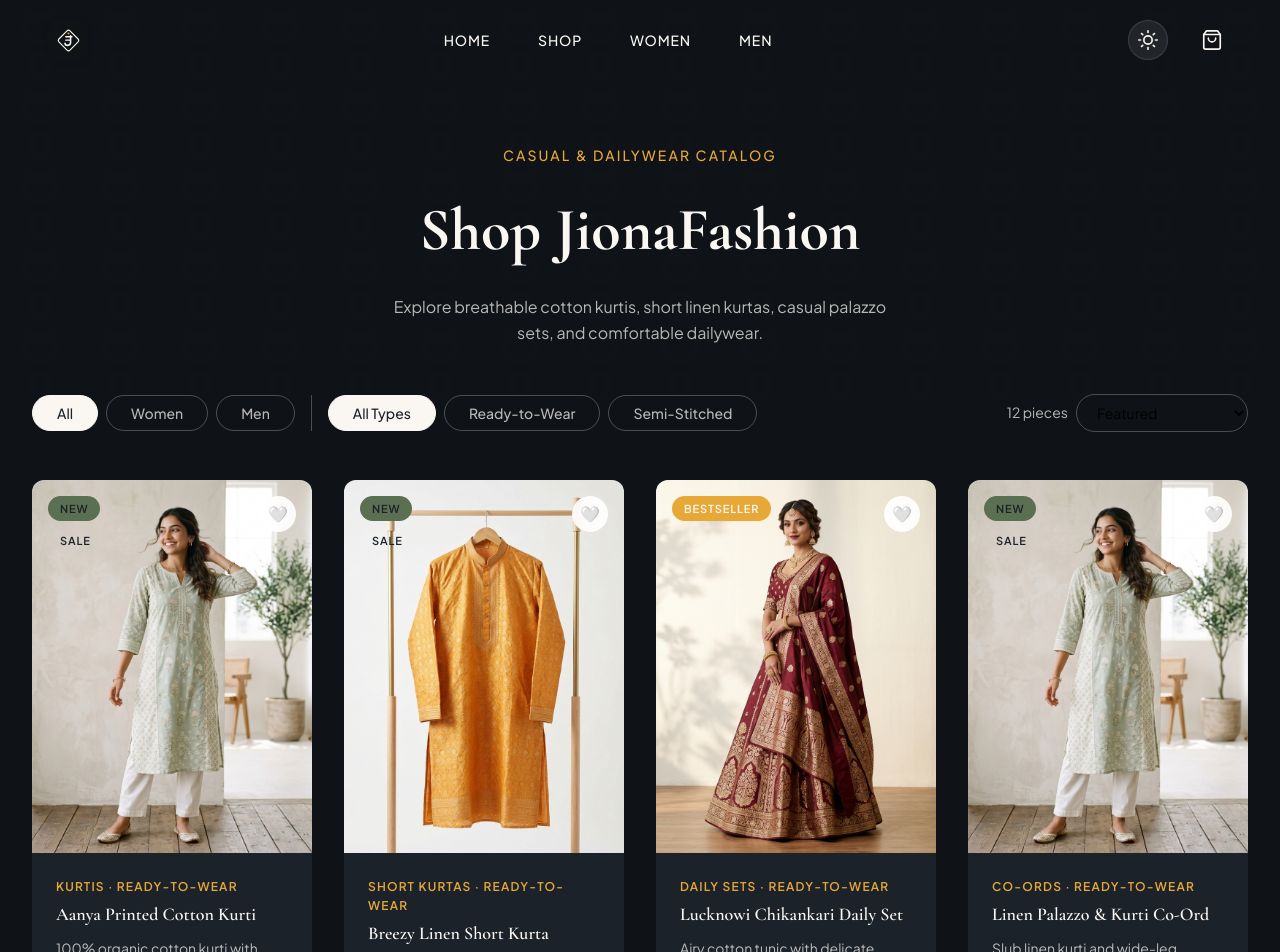
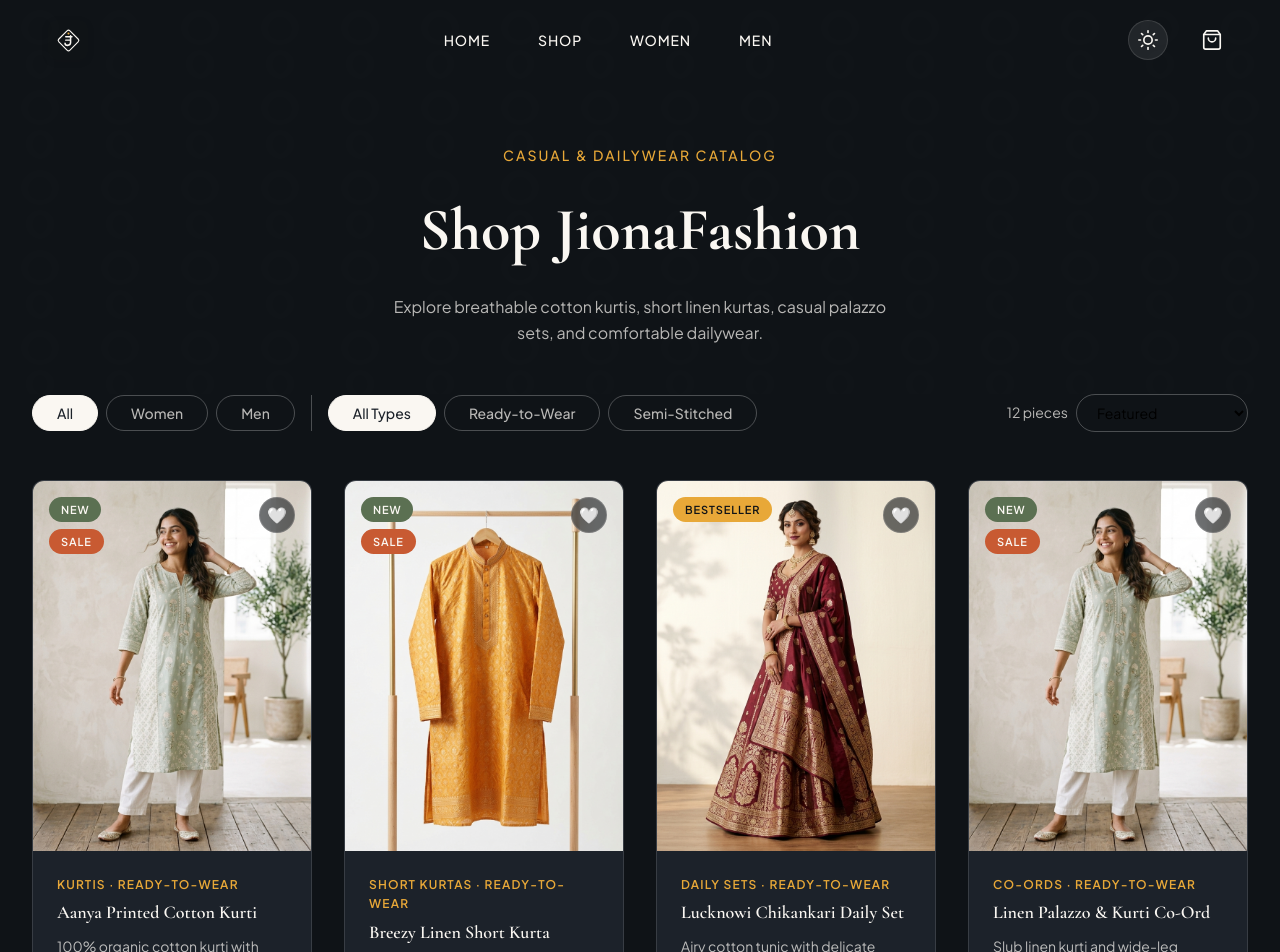
Before and after one commit to J1309/JFSS, a Next.js app: page /shop in a window 1280 px wide. Shown: the top 952 px of the page. Built offline with nearby package versions, Linux system fonts and the light colour scheme; a web font is replaced by a local one.

Commit message:
Fix text visibility in BrandStory and Everyday Staples, and harmonize Light/Dark theme custom properties

```diff
--- a/src/app/globals.css
+++ b/src/app/globals.css
@@ -752,11 +752,11 @@
   gap: var(--space-md);
   padding: 8px 22px 8px 10px;
   border-radius: var(--radius-full);
-  background: rgba(28, 34, 42, 0.75);
+  background: var(--bg-card);
   backdrop-filter: blur(16px);
   -webkit-backdrop-filter: blur(16px);
-  border: 1px solid rgba(255, 255, 255, 0.15);
-  box-shadow: 0 8px 30px rgba(0, 0, 0, 0.3);
+  border: 1px solid var(--border-color);
+  box-shadow: 0 8px 30px rgba(0, 0, 0, 0.15);
   margin-bottom: var(--space-lg);
   cursor: pointer;
   user-select: none;
@@ -766,9 +766,9 @@
   width: 44px;
   height: 44px;
   border-radius: var(--radius-full);
-  background: #0F1317;
-  color: #FAF7F2;
-  border: 1px solid rgba(255, 255, 255, 0.15);
+  background: var(--bg-dark);
+  color: var(--text-primary);
+  border: 1px solid var(--border-color);
   display: flex;
   align-items: center;
   justify-content: center;
@@ -786,7 +786,7 @@
   font-size: 1.35rem;
   font-weight: 700;
   letter-spacing: 0.16em;
-  color: #FAF7F2;
+  color: var(--text-primary);
 }
 
 .hero-logo-subtitle {
@@ -800,7 +800,7 @@
 .hero-logo-divider {
   width: 1px;
   height: 24px;
-  background: rgba(255, 255, 255, 0.15);
+  background: var(--border-color);
 }
 
 .hero-logo-tag {
@@ -811,7 +811,7 @@
   font-weight: 600;
   letter-spacing: 0.08em;
   text-transform: uppercase;
-  color: #FAF7F2;
+  color: var(--text-primary);
 }
 
 .tag-dot {
@@ -826,7 +826,7 @@
   font-size: clamp(var(--text-4xl), 5vw, var(--text-7xl));
   font-weight: 600;
   line-height: 1.04;
-  color: var(--charcoal);
+  color: var(--text-primary);
   margin-bottom: var(--space-lg);
   letter-spacing: -0.02em;
 }
@@ -843,7 +843,7 @@
 
 .hero-subtitle {
   font-size: var(--text-lg);
-  color: var(--charcoal-muted);
+  color: var(--text-secondary);
   line-height: 1.7;
   margin-bottom: var(--space-2xl);
   max-width: 520px;
@@ -862,7 +862,7 @@
   align-items: center;
   gap: var(--space-xl);
   padding-top: var(--space-lg);
-  border-top: 1px solid rgba(44, 44, 44, 0.08);
+  border-top: 1px solid var(--border-color);
   width: 100%;
 }
 
@@ -876,12 +876,12 @@
   font-family: var(--font-display);
   font-size: var(--text-xl);
   font-weight: 700;
-  color: var(--charcoal);
+  color: var(--text-primary);
 }
 
 .stat-item span {
   font-size: var(--text-xs);
-  color: var(--charcoal-muted);
+  color: var(--text-secondary);
   letter-spacing: 0.03em;
 }
 
@@ -1327,17 +1327,20 @@
 .product-card {
   flex: 0 0 300px;
   scroll-snap-align: start;
-  background: var(--cream);
+  background: var(--bg-card);
+  border: 1px solid var(--border-color);
   border-radius: var(--radius-lg);
   overflow: hidden;
   transition: all var(--transition-base);
   position: relative;
   cursor: pointer;
+  color: var(--text-primary);
 }
 
 .product-card:hover {
   transform: translateY(-8px);
-  box-shadow: var(--shadow-xl);
+  box-shadow: 0 16px 40px rgba(0, 0, 0, 0.25);
+  border-color: var(--border-color-strong);
 }
 
 .product-card-image {
@@ -1345,7 +1348,7 @@
   width: 100%;
   aspect-ratio: 3/4;
   overflow: hidden;
-  background: var(--mist);
+  background: var(--bg-secondary);
 }
 
 .product-card-image-inner {
@@ -1369,7 +1372,7 @@
   width: 36px;
   height: 36px;
   border-radius: var(--radius-full);
-  background: rgba(255, 255, 255, 0.9);
+  background: rgba(15, 19, 23, 0.6);
   backdrop-filter: blur(8px);
   display: flex;
   align-items: center;
@@ -1377,18 +1380,20 @@
   cursor: pointer;
   transition: all var(--transition-fast);
   z-index: 2;
-  border: none;
+  border: 1px solid rgba(255, 255, 255, 0.15);
   font-size: 16px;
+  color: #FAF7F2;
 }
 
 .product-card-wishlist:hover {
-  background: var(--dusty-rose);
+  background: var(--saffron);
+  color: #0F1317;
   transform: scale(1.1);
 }
 
 .product-card-wishlist.active {
-  background: var(--dusty-rose);
-  color: var(--deep-maroon);
+  background: var(--saffron);
+  color: #0F1317;
 }
 
 .product-card-badge {
@@ -1406,17 +1411,17 @@
 
 .badge-new {
   background: var(--mehendi-green);
-  color: var(--cream);
+  color: #FAF7F2;
 }
 
 .badge-sale {
-  background: var(--deep-maroon);
-  color: var(--cream);
+  background: var(--terracotta);
+  color: #FAF7F2;
 }
 
 .badge-bestseller {
   background: var(--saffron);
-  color: var(--charcoal);
+  color: #0F1317;
 }
 
 .product-card-quick-add {
@@ -1443,7 +1448,7 @@
   font-weight: 600;
   letter-spacing: 0.1em;
   text-transform: uppercase;
-  color: var(--soft-gold);
+  color: var(--saffron);
   margin-bottom: var(--space-xs);
 }
 
@@ -1451,7 +1456,7 @@
   font-family: var(--font-display);
   font-size: var(--text-lg);
   font-weight: 600;
-  color: var(--charcoal);
+  color: var(--text-primary);
   margin-bottom: var(--space-sm);
 }
 
@@ -1464,12 +1469,12 @@
 .product-card-price .current {
   font-weight: 600;
   font-size: var(--text-lg);
-  color: var(--charcoal);
+  color: var(--text-primary);
 }
 
 .product-card-price .original {
   font-size: var(--text-sm);
-  color: var(--charcoal-muted);
+  color: var(--text-secondary);
   text-decoration: line-through;
 }
 
@@ -1496,10 +1501,12 @@
 
 /* ---------- Brand Story Section ---------- */
 .brand-story {
-  background: var(--charcoal);
-  color: var(--cream);
+  background: var(--bg-secondary);
+  color: var(--text-primary);
   position: relative;
   overflow: hidden;
+  border-top: 1px solid var(--border-color);
+  border-bottom: 1px solid var(--border-color);
 }
 
 .brand-story-grid {
@@ -1515,17 +1522,18 @@
   font-weight: 700;
   line-height: 1.2;
   margin-bottom: var(--space-xl);
+  color: var(--text-primary);
 }
 
 .brand-story h2 em {
-  color: var(--soft-gold);
+  color: var(--saffron);
   font-style: italic;
 }
 
 .brand-story p {
   font-size: var(--text-lg);
   line-height: 1.8;
-  color: rgba(250, 247, 240, 0.8);
+  color: var(--text-secondary);
   margin-bottom: var(--space-lg);
 }
 
@@ -1534,39 +1542,41 @@
   aspect-ratio: 4/5;
   border-radius: var(--radius-lg);
   overflow: hidden;
-  background: var(--charcoal-light);
+  background: var(--bg-card);
 }
 
 .brand-story-image::after {
   content: '';
   position: absolute;
   inset: 0;
-  border: 1px solid var(--soft-gold);
+  border: 1px solid var(--border-color-strong);
   border-radius: var(--radius-lg);
   opacity: 0.3;
 }
 
 /* ---------- Testimonials ---------- */
 .testimonial-card {
-  background: var(--cream);
+  background: var(--bg-card);
+  border: 1px solid var(--border-color);
   border-radius: var(--radius-lg);
   padding: var(--space-2xl);
   position: relative;
+  box-shadow: 0 8px 24px rgba(0, 0, 0, 0.1);
 }
 
 .testimonial-quote {
   font-family: var(--font-display);
   font-size: var(--text-6xl);
-  color: var(--soft-gold);
+  color: var(--saffron);
   line-height: 1;
   margin-bottom: var(--space-md);
-  opacity: 0.5;
+  opacity: 0.6;
 }
 
 .testimonial-text {
   font-size: var(--text-lg);
   line-height: 1.7;
-  color: var(--charcoal);
+  color: var(--text-primary);
   margin-bottom: var(--space-xl);
   font-style: italic;
 }
@@ -1579,12 +1589,12 @@
 
 .testimonial-name {
   font-weight: 600;
-  color: var(--charcoal);
+  color: var(--text-primary);
 }
 
 .testimonial-location {
   font-size: var(--text-sm);
-  color: var(--charcoal-muted);
+  color: var(--text-secondary);
 }
 
 .testimonial-stars {
--- a/src/components/home/FeaturedProducts.tsx
+++ b/src/components/home/FeaturedProducts.tsx
@@ -108,7 +108,7 @@
   }, []);
 
   return (
-    <section className="section" ref={sectionRef} style={{ background: 'var(--ivory)' }}>
+    <section className="section" ref={sectionRef} style={{ background: 'var(--bg-primary)' }}>
       <div className="container">
         <div className="section-header featured-header">
           <span className="text-overline">Everyday Staples</span>
```
